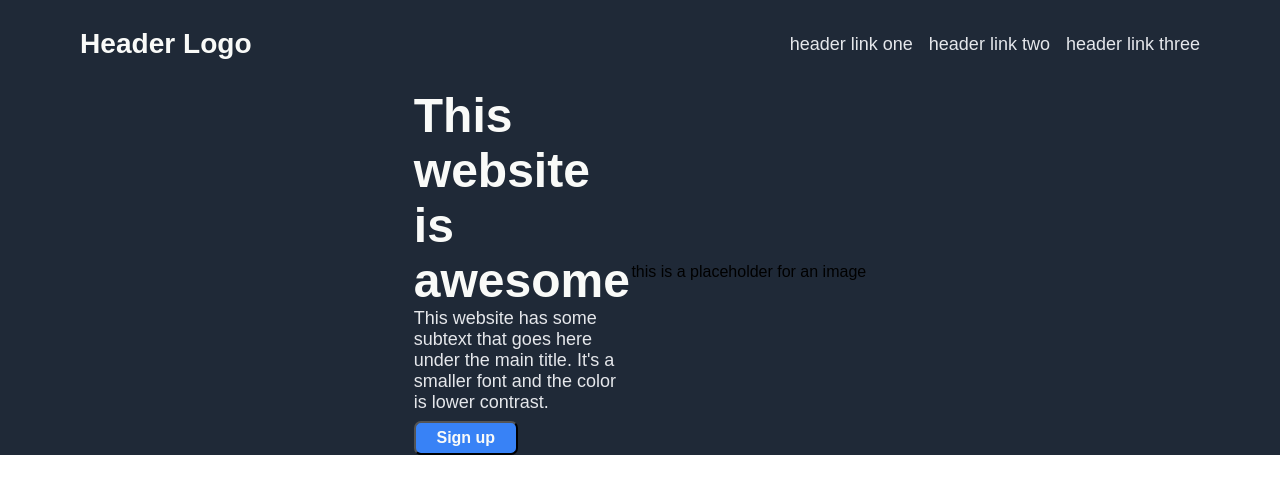
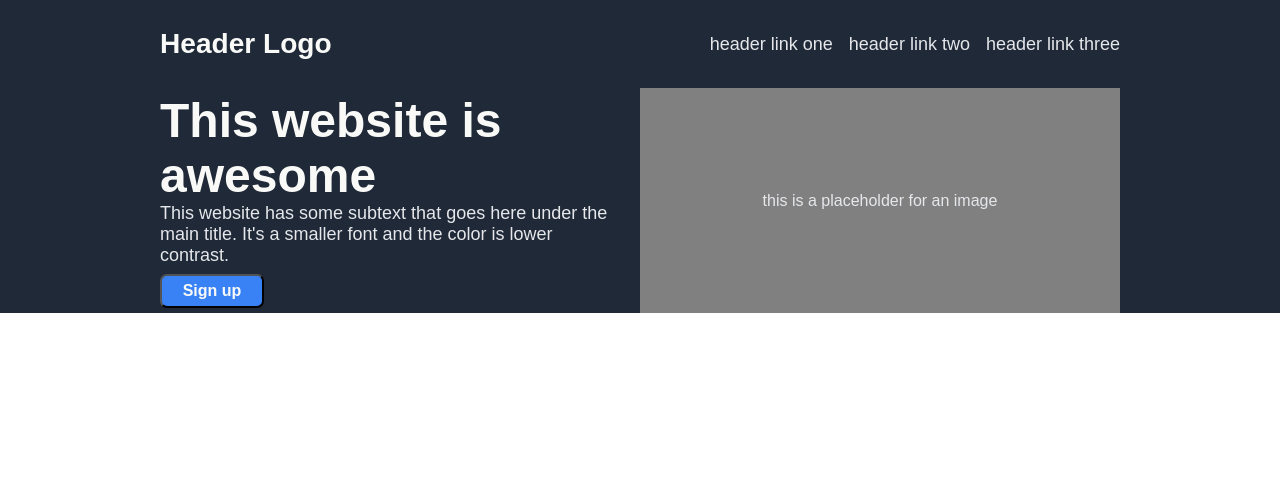
Before and after one commit to asanchez947/landing-page, a plain HTML site: page index.html in a window 1280 px wide. Drawn offline with Linux system fonts and the light colour scheme.

Commit message:
Finish hero right half stage 1

```diff
--- a/style.css
+++ b/style.css
@@ -12,7 +12,6 @@ body {
     justify-content: center;
     background-color: #1F2937;
     align-items: center;
-    justify-content: space-evenly;
 }
 
 .hlogo {
@@ -21,7 +20,7 @@ body {
     font-size: 24px;
     text-align: center;
     justify-content: start;
-    width: 500px;
+    width: 460px;
 }
 
 .hlinks {
@@ -29,7 +28,7 @@ body {
     display: flex;
     list-style: none;
     gap: 1em;
-    width: 500px;
+    width: 460px;
 }
 
 .hlinks a {
@@ -48,7 +47,9 @@ body {
 .htext {
     display: flex;
     flex-direction: column;
-    flex-basis: 17%;
+    box-sizing: content-box;
+    width: 480px;
+    height: 225;
 }
 
 .main-text {
@@ -63,6 +64,7 @@ body {
     font-size: 18px;
     color: #E5E7EB;
     margin-bottom: 8px;
+    padding-right: 32px;
 }
 
 .bcont {
@@ -82,4 +84,11 @@ button {
 
 .himage {
     display: flex;
+    background-color: gray;
+    color: #E5E7EB;
+    box-sizing: content-box;
+    width: 480px;
+    height: 225px;
+    justify-content: center;
+    align-items: center;
 }
```
